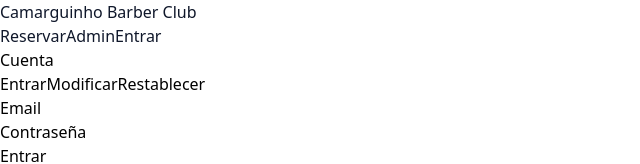
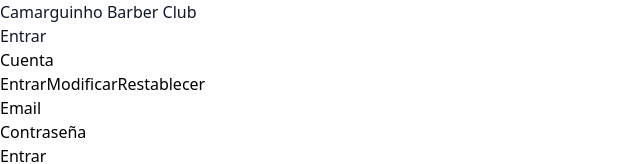
Before and after one commit to fdarknet/BarberiaSuite, a React (Vite) app in the folder frontend/: page /login in a window 1280 px wide. Shown: the top 164 px of the page, without its empty margins (0-640 px from the left). Built offline with nearby package versions, Linux system fonts and the light colour scheme; no server answers.

Commit message:
eliminar vista de accesos

```diff
--- a/frontend/src/App.tsx
+++ b/frontend/src/App.tsx
@@ -28,8 +28,8 @@
           <div className="max-w-4xl mx-auto px-4 py-3 flex items-center justify-between">
             <Link to="/" className="font-semibold">Camarguinho Barber Club</Link>
             <nav className="flex gap-3 text-sm">
-              <Link to="/reservar" className="hover:underline">Reservar</Link>
-              <Link to="/admin" className="hover:underline">Admin</Link>
+              <Link to="/reservar" className="hover:underline"></Link>
+              <Link to="/admin" className="hover:underline"></Link>
               {isAuthed ? (
                 <button
                   className="px-3 py-1 rounded bg-slate-900 text-white"
```
